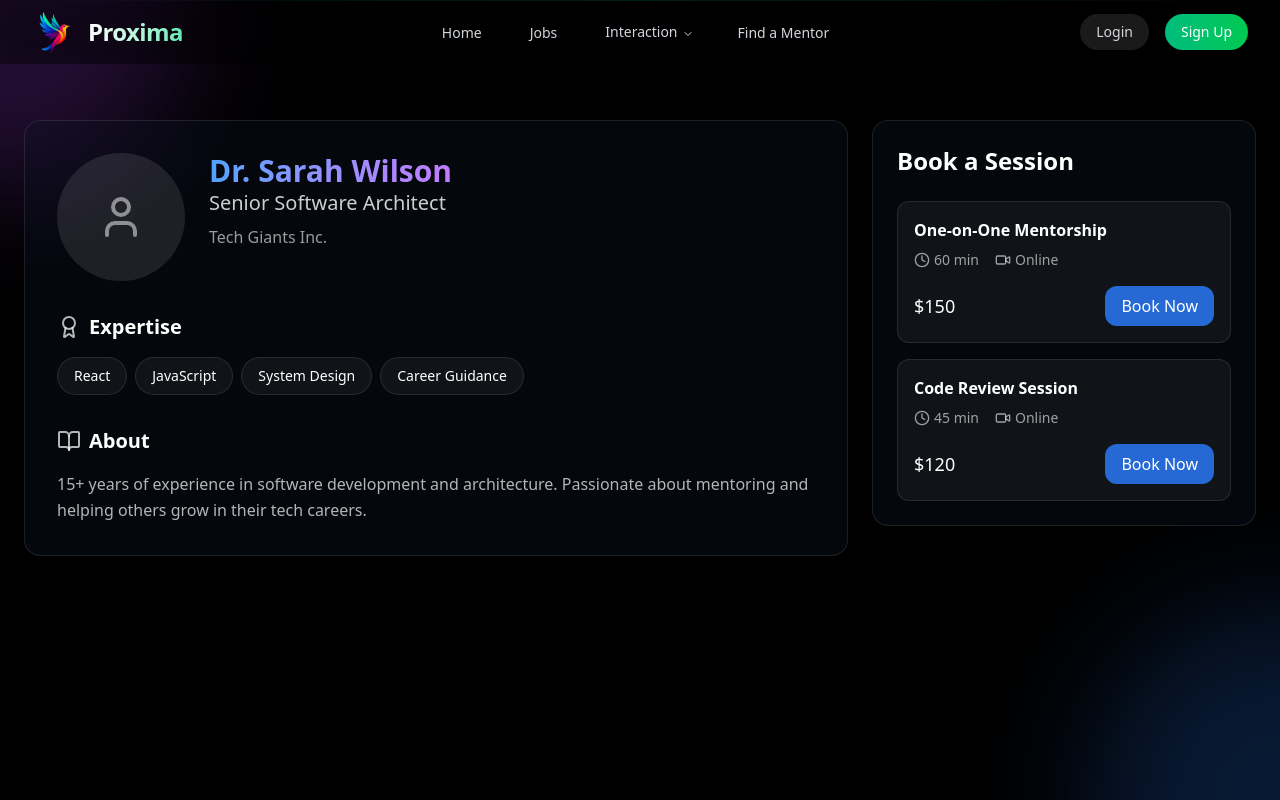
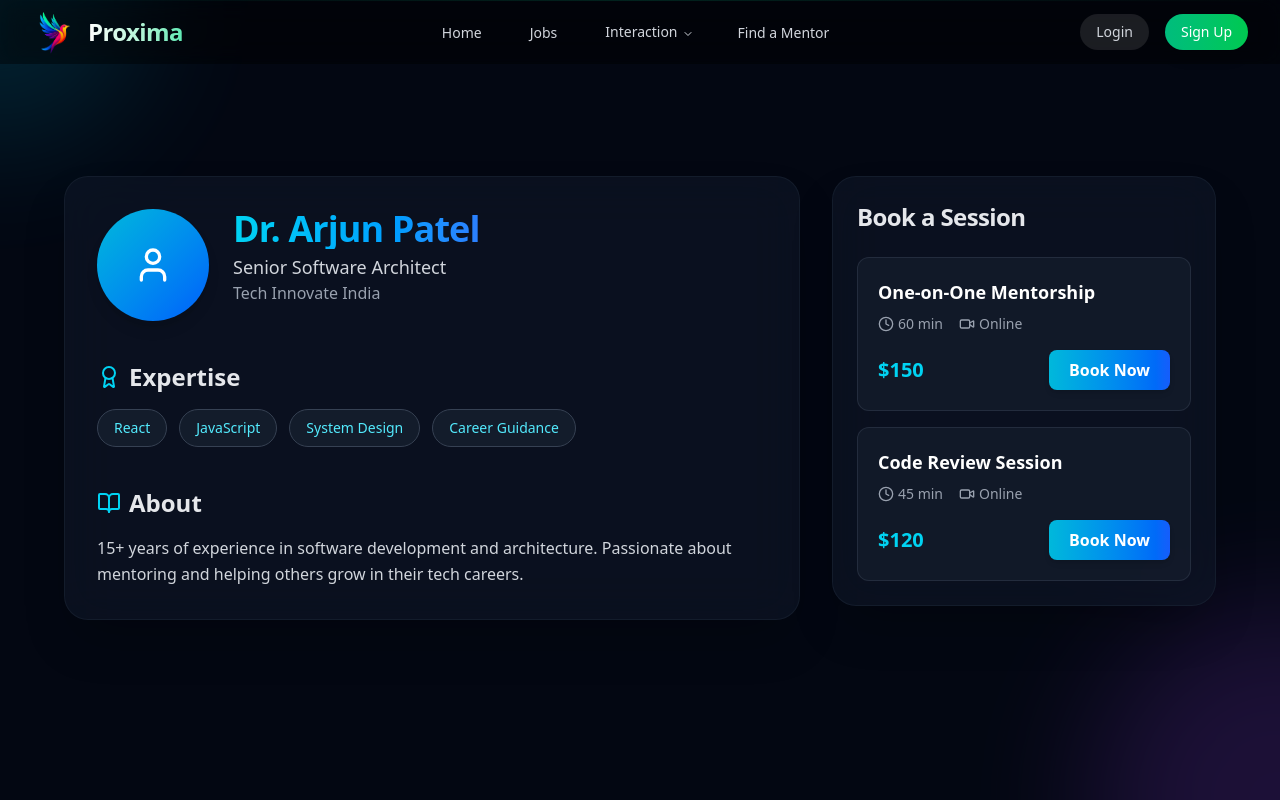
Before and after one commit to vikram-shrivastava/proxima-frontend, a React (Vite) app: page /mentor-profile/1 in a window 1280 px wide. Shown: the top 800 px of the page. Built offline with nearby package versions, Linux system fonts and the light colour scheme.

Commit message:
mentor data

```diff
--- a/src/components/mentor/MentorProfile.jsx
+++ b/src/components/mentor/MentorProfile.jsx
@@ -1,20 +1,21 @@
 import React, { useState, useEffect } from 'react';
 import { Calendar, Clock, Video, X, User, BookOpen, Award } from 'lucide-react';
-// Visual component for creating gradient background effects
+
+// Gradient orb for background flair
 const GradientOrb = ({ className }) => (
-  <div className={`absolute rounded-full blur-3xl opacity-20 ${className}`} />
+  <div className={`absolute rounded-full blur-3xl opacity-30 ${className}`} />
 );
 
-// Mock data structure - replace with actual API data in production
+// Mock data
 const DUMMY_MENTOR = {
   mentorId: 1,
   expertise: ["React", "JavaScript", "System Design", "Career Guidance"],
   user: {
-    name: "Dr. Sarah Wilson",
+    name: "Dr. Arjun Patel",
     title: "Senior Software Architect",
-    email: "sarah.wilson@example.com",
+    email: "arjun.patel@example.com",
     bio: "15+ years of experience in software development and architecture. Passionate about mentoring and helping others grow in their tech careers.",
-    company: "Tech Giants Inc.",
+    company: "Tech Innovate India",
     imageUrl: null
   },
   sessions: [
@@ -35,7 +36,7 @@ const DUMMY_MENTOR = {
   ]
 };
 
-// Modal component for session booking
+// Modern Booking Modal
 const BookingModal = ({ session, onClose, onSubmit }) => {
   const [bookingData, setBookingData] = useState({
     date: '',
@@ -49,59 +50,59 @@ const BookingModal = ({ session, onClose, onSubmit }) => {
   };
 
   return (
-    <div className="fixed inset-0 bg-black/60 backdrop-blur-sm flex items-center justify-center p-4 z-50">
-      <div className="w-full max-w-xl backdrop-blur-xl bg-gray-900/80 rounded-2xl p-8 border border-white/10 shadow-2xl">
-        <div className="flex justify-between items-start mb-6">
-          <h2 className="text-2xl font-bold text-white">Book Session</h2>
-          <button onClick={onClose} className="p-1 hover:bg-white/10 rounded-full transition-colors">
-            <X className="text-white/70 hover:text-white" />
+    <div className=" fixed inset-0 bg-gray-950/90 backdrop-blur-md flex items-center justify-center p-6 z-50 animate-fadeIn">
+      <div className="w-full max-w-md bg-gray-900/70 backdrop-blur-2xl rounded-3xl p-8 border border-gray-700/50 shadow-xl transform transition-all duration-300 scale-100 hover:scale-102">
+        <div className="flex justify-between items-center mb-6">
+          <h2 className="text-2xl font-extrabold text-white tracking-tight">Book Your Session</h2>
+          <button onClick={onClose} className="p-2 hover:bg-gray-800/50 rounded-full transition-all">
+            <X className="text-gray-400 hover:text-white" />
           </button>
         </div>
 
         <form onSubmit={handleSubmit} className="space-y-6">
           <div>
-            <label className="block text-white/90 mb-2">Date</label>
+            <label className="block text-gray-200 font-medium mb-2">Pick a Date</label>
             <input
               type="date"
               value={bookingData.date}
               onChange={(e) => setBookingData({ ...bookingData, date: e.target.value })}
-              className="w-full bg-white/5 border border-white/10 rounded-xl px-4 py-3 focus:outline-none focus:border-white/20 text-white"
+              className="w-full bg-gray-800/50 border border-gray-700 rounded-lg px-4 py-3 text-white focus:ring-2 focus:ring-cyan-500 focus:border-transparent transition-all"
               required
             />
           </div>
 
           <div>
-            <label className="block text-white/90 mb-2">Time</label>
+            <label className="block text-gray-200 font-medium mb-2">Choose a Time</label>
             <input
               type="time"
               value={bookingData.time}
               onChange={(e) => setBookingData({ ...bookingData, time: e.target.value })}
-              className="w-full bg-white/5 border border-white/10 rounded-xl px-4 py-3 focus:outline-none focus:border-white/20 text-white"
+              className="w-full bg-gray-800/50 border border-gray-700 rounded-lg px-4 py-3 text-white focus:ring-2 focus:ring-cyan-500 focus:border-transparent transition-all"
               required
             />
           </div>
 
           <div>
-            <label className="block text-white/90 mb-2">Notes</label>
+            <label className="block text-gray-200 font-medium mb-2">Add Notes</label>
             <textarea
               value={bookingData.notes}
               onChange={(e) => setBookingData({ ...bookingData, notes: e.target.value })}
-              className="w-full bg-white/5 border border-white/10 rounded-xl px-4 py-3 focus:outline-none focus:border-white/20 text-white h-32 resize-none"
-              placeholder="Any specific topics you'd like to discuss?"
+              className="w-full bg-gray-800/50 border border-gray-700 rounded-lg px-4 py-3 text-white h-28 resize-none focus:ring-2 focus:ring-cyan-500 focus:border-transparent transition-all"
+              placeholder="What would you like to focus on?"
             />
           </div>
 
-          <div className="flex flex-col sm:flex-row gap-4">
+          <div className="flex gap-4">
             <button
               type="submit"
-              className="flex-1 py-3 px-4 bg-blue-500/80 hover:bg-blue-500/90 rounded-xl font-medium text-white transition-colors backdrop-blur-sm"
+              className="flex-1 py-3 px-6 bg-gradient-to-r from-cyan-500 to-blue-600 rounded-lg font-semibold text-white hover:from-cyan-600 hover:to-blue-700 transition-all shadow-lg"
             >
-              Confirm Booking
+              Book Now
             </button>
             <button
               type="button"
               onClick={onClose}
-              className="flex-1 py-3 px-4 bg-white/5 hover:bg-white/10 rounded-xl font-medium text-white transition-colors"
+              className="flex-1 py-3 px-6 bg-gray-800/50 rounded-lg font-semibold text-gray-300 hover:bg-gray-700/50 transition-all"
             >
               Cancel
             </button>
@@ -118,102 +119,62 @@ const MentorProfile = () => {
   const [selectedSession, setSelectedSession] = useState(null);
 
   useEffect(() => {
-    // Simulate API call with dummy data
     setTimeout(() => {
       setMentor(DUMMY_MENTOR);
       setLoading(false);
     }, 500);
-
-    // Actual API call (commented out)
-    /*
-    const fetchMentorProfile = async () => {
-      try {
-        const response = await fetch(http://localhost:8080/mentor/profile/${id});
-        const data = await response.json();
-        setMentor(data);
-        setLoading(false);
-      } catch (error) {
-        console.error('Error fetching mentor profile:', error);
-        setLoading(false);
-      }
-    };
-    fetchMentorProfile();
-    */
   }, []);
 
   const handleBookSession = async (bookingData) => {
-    // Simulate API call
     console.log('Booking session:', bookingData);
     setSelectedSession(null);
-
-    // Actual API call (commented out)
-    /*
-    try {
-      const response = await fetch(http://localhost:8080/applicants/sessions/${bookingData.sessionId}/request, {
-        method: 'POST',
-        headers: {
-          'Content-Type': 'application/json',
-        },
-        body: JSON.stringify(bookingData),
-      });
-      if (response.ok) {
-        // Handle success
-        setSelectedSession(null);
-      }
-    } catch (error) {
-      console.error('Error booking session:', error);
-    }
-    */
   };
 
   if (loading) {
     return (
-      <div className="min-h-screen bg-black text-white flex items-center justify-center">
-        <p>Loading...</p>
+      <div className="min-h-screen bg-gray-950 text-white flex items-center justify-center">
+        <p className="text-xl font-medium animate-pulse">Loading...</p>
       </div>
     );
   }
 
   return (
-    <div className="min-h-screen bg-black text-white p-4 md:p-6 relative overflow-hidden">
-      {/* Decorative gradient background */}
-      <GradientOrb className="w-96 h-96 bg-purple-500 -left-48 -top-48" />
-      <GradientOrb className="w-96 h-96 bg-blue-500 -right-48 -bottom-48" />
+    <div className="pt-24 min-h-screen bg-gray-950 text-white p-6 relative overflow-hidden">
+      {/* Gradient Orbs */}
+      <GradientOrb className="w-72 h-72 bg-cyan-500/50 -left-36 -top-36" />
+      <GradientOrb className="w-96 h-96 bg-purple-500/50 -right-48 -bottom-48" />
 
-      <div className="max-w-7xl mx-auto relative">
-        {/* Main content container with responsive layout */}
-        <div className="pt-24 flex flex-col lg:flex-row gap-6">
+      <div className="max-w-6xl mx-auto relative">
+        <div className="pt-20 flex flex-col lg:flex-row gap-8">
           {/* Profile Section */}
           <div className="flex-1">
-            <div className="backdrop-blur-xl bg-gray-900/30 rounded-2xl p-6 md:p-8 border border-white/10">
+            <div className="bg-gray-900/60 backdrop-blur-xl rounded-3xl p-8 border border-gray-800/50 shadow-2xl transform transition-all duration-300 hover:shadow-cyan-500/20">
               {/* Profile Header */}
-              <div className="flex flex-col sm:flex-row items-center  sm:items-start gap-6 mb-8">
-                <div className="w-32 h-32 bg-white/10 rounded-full flex items-center justify-center flex-shrink-0">
-                  <User size={48} className="text-white/50" />
+              <div className="flex flex-col sm:flex-row items-center sm:items-start gap-6 mb-10">
+                <div className="w-28 h-28 bg-gradient-to-br from-cyan-500 to-blue-600 rounded-full flex items-center justify-center flex-shrink-0 shadow-lg">
+                  <User size={40} className="text-white" />
                 </div>
-                <div className="text-center sm:text-left sm:grid grid-cols-12">
-                  <div className='col-span-10'>
-                  <h1 className="text-3xl font-bold bg-gradient-to-r from-blue-400 to-purple-400 bg-clip-text text-transparent">
+                <div className="text-center sm:text-left">
+                  <h1 className="text-4xl font-extrabold bg-gradient-to-r from-cyan-400 to-blue-500 bg-clip-text text-transparent tracking-tight">
                     {mentor.user.name}
                   </h1>
-                  <p className="text-xl text-white/80 mb-2">{mentor.user.title}</p>
-                  <p className="text-white/60">{mentor.user.company}</p>
-                  </div>
+                  <p className="text-lg text-gray-300 mt-1">{mentor.user.title}</p>
+                  <p className="text-gray-400">{mentor.user.company}</p>
                 </div>
               </div>
 
               {/* Expertise Section */}
-              <div className="space-y-8">
+              <div className="space-y-10">
                 <div>
-                  <h2 className="text-xl font-semibold mb-4 flex items-center gap-2">
-                    <Award className="text-white/70" />
-                    <span>Expertise</span>
+                  <h2 className="text-2xl font-bold text-gray-200 mb-4 flex items-center gap-2">
+                    <Award size={24} className="text-cyan-400" />
+                    Expertise
                   </h2>
-                  <div className="flex flex-wrap gap-2">
+                  <div className="flex flex-wrap gap-3">
                     {mentor.expertise.map((skill, index) => (
                       <span
                         key={index}
-                        className="px-4 py-2 rounded-full bg-white/5 border border-white/10 text-sm"
+                        className="px-4 py-2 rounded-full bg-gray-800/50 border border-gray-700 text-sm text-cyan-300 font-medium hover:bg-gray-700/50 transition-all"
                       >
                         {skill}
                       </span>
@@ -223,11 +184,11 @@ const MentorProfile = () => {
 
                 {/* Bio Section */}
                 <div>
-                  <h2 className="text-xl font-semibold mb-4 flex items-center gap-2">
-                    <BookOpen className="text-white/70" />
-                    <span>About</span>
+                  <h2 className="text-2xl font-bold text-gray-200 mb-4 flex items-center gap-2">
+                    <BookOpen size={24} className="text-cyan-400" />
+                    About
                   </h2>
-                  <p className="text-white/70 leading-relaxed">{mentor.user.bio}</p>
+                  <p className="text-gray-300 leading-relaxed">{mentor.user.bio}</p>
                 </div>
               </div>
             </div>
@@ -235,16 +196,16 @@ const MentorProfile = () => {
 
           {/* Session Booking Section */}
           <div className="lg:w-96">
-            <div className="backdrop-blur-xl bg-gray-900/30 rounded-2xl p-6 border border-white/10 lg:sticky lg:top-6">
-              <h2 className="text-2xl font-semibold mb-6">Book a Session</h2>
+            <div className="bg-gray-900/60 backdrop-blur-xl rounded-3xl p-6 border border-gray-800/50 lg:sticky lg:top-8 shadow-2xl">
+              <h2 className="text-2xl font-bold text-gray-200 mb-6 tracking-tight">Book a Session</h2>
               <div className="space-y-4">
                 {mentor.sessions.map((session) => (
                   <div
                     key={session.id}
-                    className="bg-white/5 rounded-xl p-4 border border-white/10 hover:border-white/20 transition-colors"
+                    className="bg-gray-800/40 rounded-xl p-5 border border-gray-700/50 hover:border-cyan-500/50 transition-all transform hover:scale-105 duration-300"
                   >
-                    <h3 className="font-semibold mb-2">{session.title}</h3>
-                    <div className="flex items-center gap-4 text-sm text-white/60 mb-4">
+                    <h3 className="font-semibold text-lg text-white mb-2">{session.title}</h3>
+                    <div className="flex items-center gap-4 text-sm text-gray-400 mb-4">
                       <span className="flex items-center gap-1">
                         <Clock size={16} />
                         {session.duration}
@@ -255,10 +216,10 @@ const MentorProfile = () => {
                       </span>
                     </div>
                     <div className="flex items-center justify-between">
-                      <span className="text-lg font-medium">${session.price}</span>
+                      <span className="text-xl font-semibold text-cyan-400">${session.price}</span>
                       <button
                         onClick={() => setSelectedSession(session)}
-                        className="px-4 py-2 bg-blue-500/80 hover:bg-blue-500/90 rounded-xl font-medium transition-colors"
+                        className="px-5 py-2 bg-gradient-to-r from-cyan-500 to-blue-600 rounded-lg font-semibold text-white hover:from-cyan-600 hover:to-blue-700 transition-all shadow-md"
                       >
                         Book Now
                       </button>
--- a/src/components/mentor/MentorSearchPage.jsx
+++ b/src/components/mentor/MentorSearchPage.jsx
@@ -117,31 +117,73 @@ const MentorSearchPage = () => {
   const dummyData = [
     {
       id: 1,
-      name: "John Doe",
+      name: "Arjun Patel",
       avgRating: 4.8,
       bio: "Experienced software engineer specializing in frontend development.",
       expertise: ["React", "JavaScript", "CSS"],
     },
     {
       id: 2,
-      name: "Jane Smith",
+      name: "Priya Sharma",
       avgRating: 4.5,
       bio: "Data scientist with expertise in machine learning and AI.",
       expertise: ["Python", "Machine Learning", "AI"],
     },
     {
       id: 3,
-      name: "Emily Johnson",
+      name: "Neha Kapoor",
       avgRating: 4.7,
       bio: "Digital marketer with a knack for SEO and content strategy.",
       expertise: ["SEO", "Content Marketing", "Google Ads"],
     },
     {
       id: 4,
-      name: "Michael Brown",
+      name: "Rohan Gupta",
       avgRating: 4.2,
       bio: "Full-stack developer with a focus on backend technologies.",
       expertise: ["Node.js", "MongoDB", "AWS"],
+    },
+    {
+      id: 5,
+      name: "Vikram Singh",
+      avgRating: 4.9,
+      bio: "Cybersecurity expert passionate about protecting digital systems.",
+      expertise: ["Cybersecurity", "Ethical Hacking", "Network Security"],
+    },
+    {
+      id: 6,
+      name: "Aisha Khan",
+      avgRating: 4.6,
+      bio: "UI/UX designer with a focus on creating user-friendly interfaces.",
+      expertise: ["UI/UX Design", "Figma", "Prototyping"],
+    },
+    {
+      id: 7,
+      name: "Karan Malhotra",
+      avgRating: 4.3,
+      bio: "DevOps engineer skilled in cloud infrastructure and automation.",
+      expertise: ["Docker", "Kubernetes", "CI/CD"],
+    },
+    {
+      id: 8,
+      name: "Sanya Reddy",
+      avgRating: 4.8,
+      bio: "Mobile app developer specializing in cross-platform solutions.",
+      expertise: ["Flutter", "Dart", "Android"],
+    },
+    {
+      id: 9,
+      name: "Aditya Nair",
+      avgRating: 4.4,
+      bio: "Blockchain developer with experience in smart contracts.",
+      expertise: ["Solidity", "Ethereum", "Web3.js"],
+    },
+    {
+      id: 10,
+      name: "Meera Iyer",
+      avgRating: 4.7,
+      bio: "Product manager with a track record of launching successful tech products.",
+      expertise: ["Product Management", "Agile", "Market Research"],
     },
   ];
 
```
